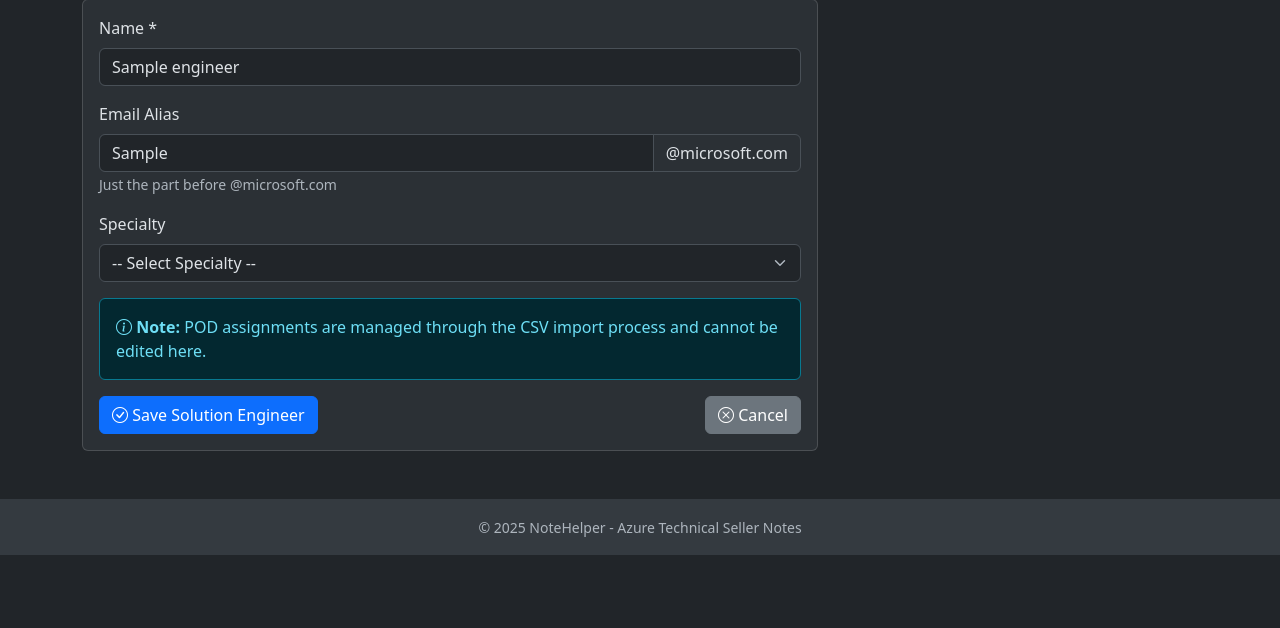
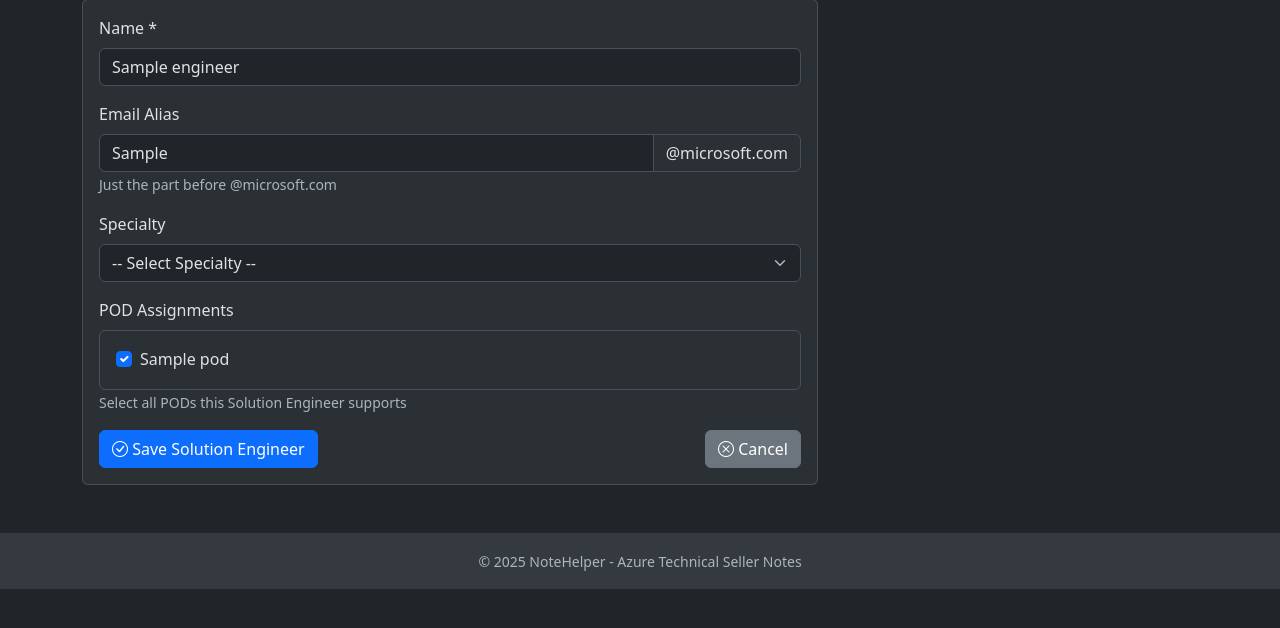
Before and after one commit to rablaine/NoteHelper, a Flask app: page /solution-engineer/1/edit in a window 1280 px wide. Shown: the part 153-781 px from the top of the page. Run offline with Flask 3, Linux system fonts and the light colour scheme; tables that the repository leaves empty hold one stand-in row (values such as "Sample post"); parts of the project's set-up code (start-up, migrations or seed data) failed here and were passed over.

Commit message:
feat: Enable manual POD assignment for Solution Engineers and update labels
- Added POD selection checkboxes to solution engineer edit form
- Solution engineers can now be assigned to multiple PODs via UI
- Updated edit route to handle POD assignments (clear existing, add selected)
- Changed 'Territories in PODs' to 'Territories' on SE view page
- All PODs displayed as checkboxes with current assignments pre-checked
- All 51 tests passing

```diff
--- a/app.py
+++ b/app.py
@@ -550,6 +550,7 @@ def solution_engineer_edit(id):
         name = request.form.get('name', '').strip()
         alias = request.form.get('alias', '').strip()
         specialty = request.form.get('specialty', '').strip()
+        pod_ids = request.form.getlist('pod_ids')
 
         if not name:
             flash('Solution Engineer name is required.', 'danger')
@@ -559,12 +560,21 @@ def solution_engineer_edit(id):
         se.alias = alias if alias else None
         se.specialty = specialty if specialty else None
 
+        # Update POD associations
+        se.pods.clear()
+        for pod_id in pod_ids:
+            pod = POD.query.get(int(pod_id))
+            if pod:
+                se.pods.append(pod)
+
         db.session.commit()
 
         flash(f'Solution Engineer "{name}" updated successfully!', 'success')
         return redirect(url_for('solution_engineer_view', id=se.id))
 
-    return render_template('solution_engineer_form.html', solution_engineer=se)
+    # Get all PODs for the form
+    all_pods = POD.query.order_by(POD.name).all()
+    return render_template('solution_engineer_form.html', solution_engineer=se, all_pods=all_pods)
 
 
 # =============================================================================
--- a/templates/solution_engineer_form.html
+++ b/templates/solution_engineer_form.html
@@ -37,8 +37,24 @@
                         </select>
                     </div>
 
-                    <div class="alert alert-info">
-                        <i class="bi bi-info-circle"></i> <strong>Note:</strong> POD assignments are managed through the CSV import process and cannot be edited here.
+                    <div class="mb-3">
+                        <label class="form-label">POD Assignments</label>
+                        {% if all_pods %}
+                            <div class="border rounded p-3">
+                                {% for pod in all_pods %}
+                                    <div class="form-check">
+                                        <input class="form-check-input" type="checkbox" name="pod_ids" value="{{ pod.id }}" id="pod_{{ pod.id }}"
+                                               {% if pod in solution_engineer.pods %}checked{% endif %}>
+                                        <label class="form-check-label" for="pod_{{ pod.id }}">
+                                            {{ pod.name }}
+                                        </label>
+                                    </div>
+                                {% endfor %}
+                            </div>
+                            <small class="form-text text-muted">Select all PODs this Solution Engineer supports</small>
+                        {% else %}
+                            <p class="text-muted">No PODs available. Create PODs through the CSV import process.</p>
+                        {% endif %}
                     </div>
 
                     <div class="d-flex justify-content-between">
--- a/templates/solution_engineer_view.html
+++ b/templates/solution_engineer_view.html
@@ -43,7 +43,7 @@
     <div class="col-md-6">
         <div class="card mb-3">
             <div class="card-header">
-                <h5 class="mb-0">Territories in PODs</h5>
+                <h5 class="mb-0">Territories</h5>
             </div>
             <div class="card-body">
                 {% if pods %}
```
